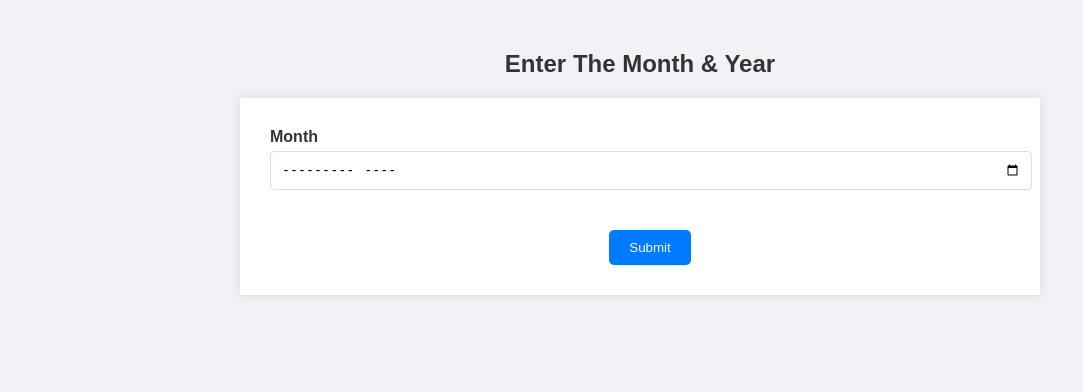
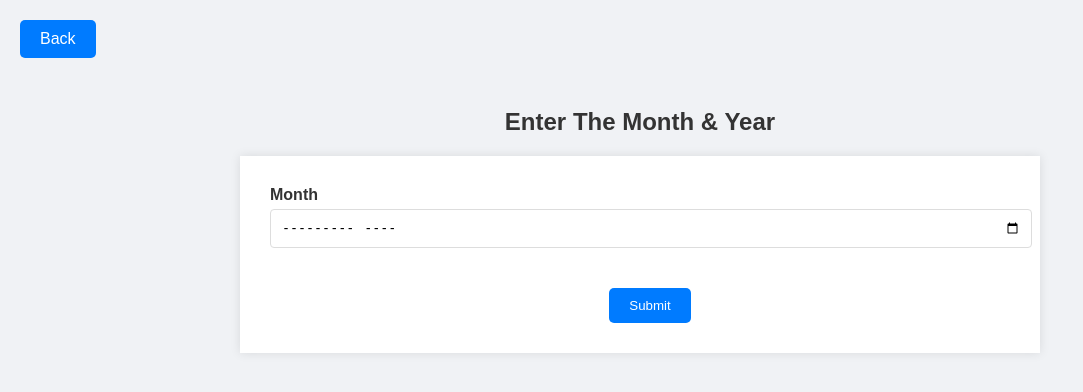
Before and after one commit to anmollate/AI-INVENTORY-SYSTEM, a Flask app: page /monthlysales in a window 1280 px wide. Shown: the top 392 px of the page, without its empty margins (0-1083 px from the left). Run offline with Flask 3, Linux system fonts and the light colour scheme; some libraries are stand-ins or nearby versions.

Commit message:
UI Fixes

```diff
--- a/app.py
+++ b/app.py
@@ -15,21 +15,21 @@ load_dotenv()
 app = Flask(__name__)
 
 # Local PostgreSQL connection
-# def get_db_connection():
-#     conn = psycopg2.connect(
-#         host=os.getenv("DB_HOST"),
-#         database=os.getenv("DB_NAME"),
-#         user=os.getenv("DB_USER"),
-#         password=os.getenv("DB_PASS"),
-#         port=os.getenv("DB_PORT", 5432)
-#     )
-#     return conn
+def get_db_connection():
+    conn = psycopg2.connect(
+        host=os.getenv("DB_HOST"),
+        database=os.getenv("DB_NAME"),
+        user=os.getenv("DB_USER"),
+        password=os.getenv("DB_PASS"),
+        port=os.getenv("DB_PORT", 5432)
+    )
+    return conn
 
 # Render DB Connection
-DATABASE_URL = os.environ.get("DATABASE_URL")
-def get_db_connection():
-    conn = psycopg2.connect(DATABASE_URL, sslmode="require")
-    return conn
+# DATABASE_URL = os.environ.get("DATABASE_URL")
+# def get_db_connection():
+#     conn = psycopg2.connect(DATABASE_URL, sslmode="require")
+#     return conn
 
 @app.route('/')
 def index():
--- a/static/stylesform.css
+++ b/static/stylesform.css
@@ -59,3 +59,32 @@ h2 {
 .btn:hover {
     background-color: #0056b3;
 }
+
+.analysis {
+    width: 365px;
+    height: 365px;
+    background-color: white;
+    border-radius: 5px;
+
+    /* center content inside */
+    display: flex;
+    justify-content: center;
+    align-items: center;
+    text-align: center;
+
+    /* center the div on the page */
+    margin: auto;
+    margin-top: 60px;
+}
+
+.back {
+    display: inline-block;
+    position: relative;
+    padding: 10px 20px;
+    background-color: #007BFF;
+    color: white;
+    text-decoration: none;
+    border-radius: 5px;
+    margin-top: 20px;
+    margin-left: 20px;
+}
--- a/static/stylestable.css
+++ b/static/stylestable.css
@@ -56,3 +56,15 @@ h2 {
 .btn:hover {
     background-color: #0056b3;
 }
+
+.back {
+    display: inline-block;
+    position: relative;
+    padding: 10px 20px;
+    background-color: #007BFF;
+    color: white;
+    text-decoration: none;
+    border-radius: 5px;
+    margin-top: 20px;
+    margin-left: 20px;
+}
--- a/templates/addproduct.html
+++ b/templates/addproduct.html
@@ -6,6 +6,7 @@
     <link rel="stylesheet" href="{{ url_for('static', filename='stylesform.css') }}">
 </head>
 <body>
+<a href="/" class="back">Back</a>
 
 <div class="container">
     <h2>Add Details For New Product</h2>
--- a/templates/addsales.html
+++ b/templates/addsales.html
@@ -6,6 +6,7 @@
     <link rel="stylesheet" href="{{ url_for('static', filename='stylesform.css') }}">
 </head>
 <body>
+<a href="/" class="back">Back</a>
 
 <div class="container">
     <h2>Enter Sales Details</h2>
--- a/templates/inventory.html
+++ b/templates/inventory.html
@@ -7,7 +7,7 @@
     <link rel="stylesheet" href="{{ url_for('static', filename='stylestable.css') }}">
 </head>
 <body>
-    <a href="/" class="btn">Back</a>
+    <a href="/" class="back">Back</a>
     <div class="container">
         <h2>Inventory</h2>
         <table class="table">
--- a/templates/lowstocklog.html
+++ b/templates/lowstocklog.html
@@ -7,7 +7,7 @@
     <link rel="stylesheet" href="{{ url_for('static', filename='stylestable.css') }}">
 </head>
 <body>
-    <a href="/" class="btn">Back</a>
+    <a href="/" class="back">Back</a>
     <div class="container">
         <h2>Low Stock Log</h2>
         <table class="table">
--- a/templates/monthlysales.html
+++ b/templates/monthlysales.html
@@ -7,6 +7,7 @@
     <link rel="stylesheet" href="{{ url_for('static', filename='stylestable.css') }}">
 </head>
 <body>
+<a href="/" class="back">Back</a>
 
 <div class="container">
     <h2>Enter The Month & Year</h2>
@@ -48,7 +49,7 @@
             </tbody>
         </table>
         <a href='/download?month={{ month }}' class="btn" >DOWNLOAD</a>
-        <div class="analysis1">{{graph1 | safe}}</div>
+        <div class="analysis">{{graph1 | safe}}</div>
     </div>
 <script>
     window.onload = function () {
--- a/templates/products.html
+++ b/templates/products.html
@@ -8,7 +8,7 @@
 </head>
 
 <body>
-    <a href="/" class="btn">Back</a>
+    <a href="/" class="back">Back</a>
     <div class="container">
         <h2>Products</h2>
         <table class="table">
--- a/templates/sales.html
+++ b/templates/sales.html
@@ -8,7 +8,7 @@
 </head>
 
 <body>
-    <a href="/" class="btn">Back</a>
+    <a href="/" class="back">Back</a>
     <div class="container">
         <h2>Sales</h2>
         <table class="table">
--- a/templates/updateinventory.html
+++ b/templates/updateinventory.html
@@ -6,6 +6,7 @@
     <link rel="stylesheet" href="{{ url_for('static', filename='stylesform.css') }}">
 </head>
 <body>
+<a href="/" class="back">Back</a>
 
 <div class="container">
     <h2>Enter Inventory Details</h2>
```
